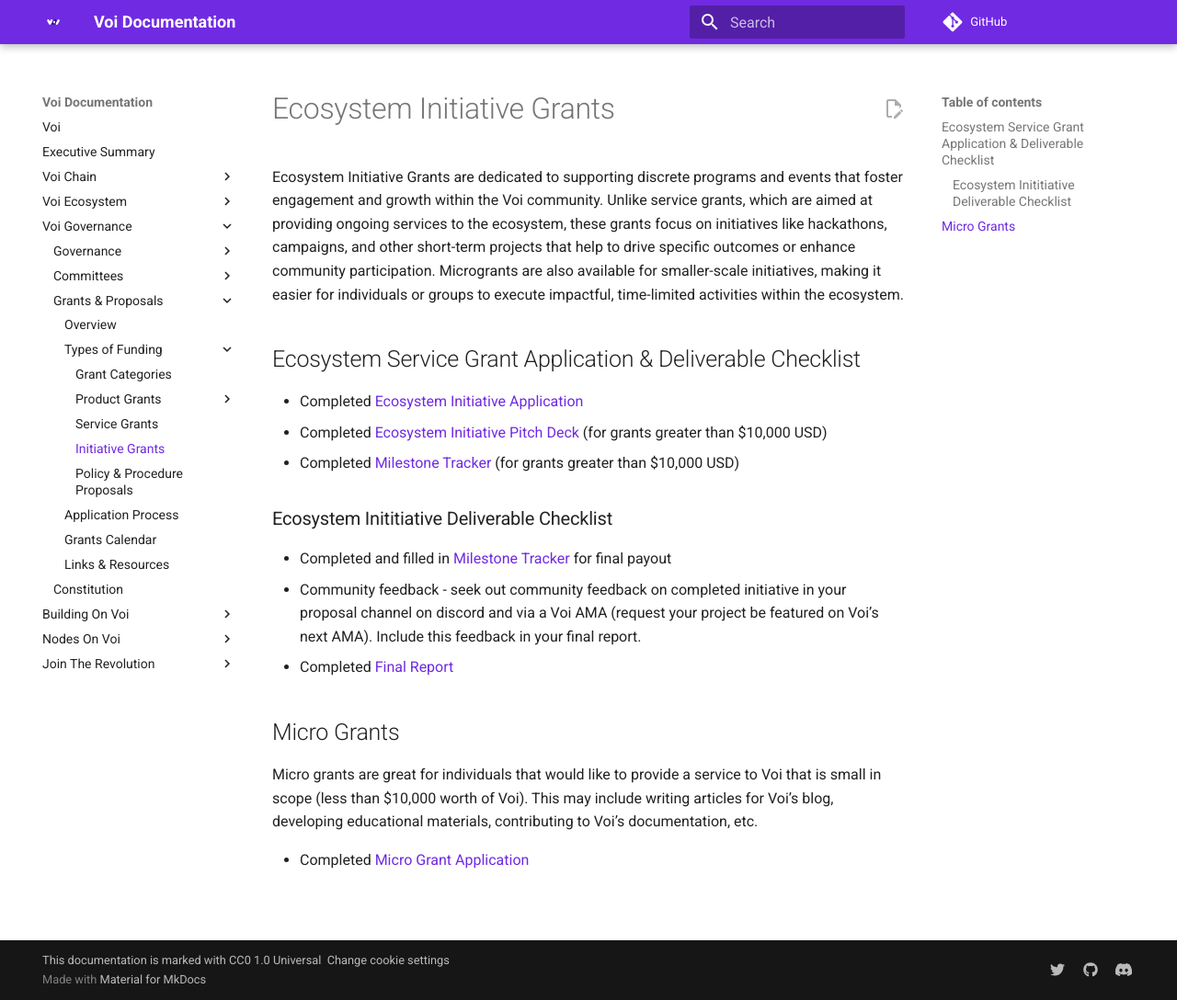
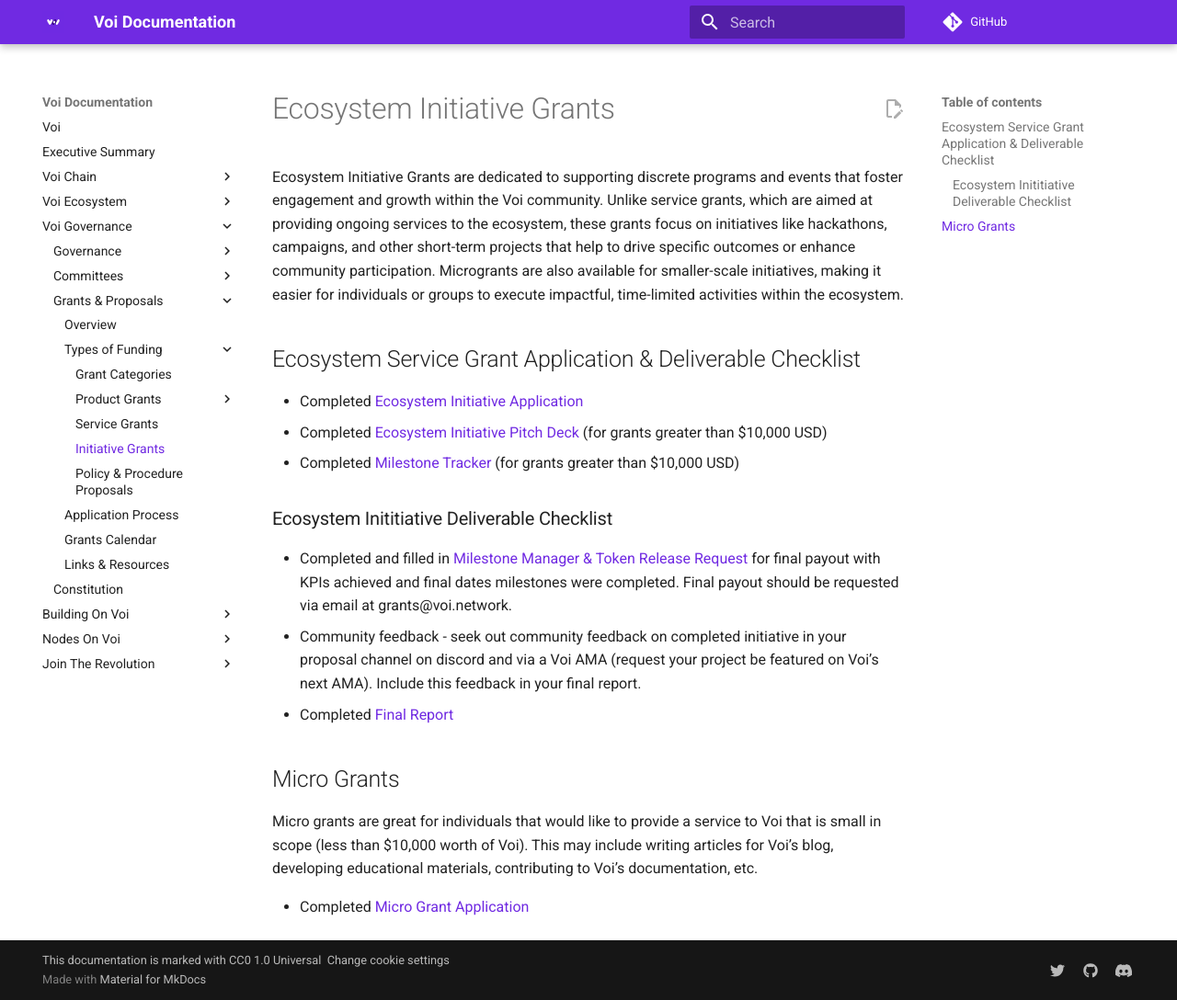
Before and after one commit to VoiNetwork/learn-more, an MkDocs documentation site: the page built from docs/governance/proposals/initiative-grants.md, in a window 1280 px wide and 1088 px high. Shown: the whole window at 92% size. Built offline with MkDocs 1.6.1 and Material for MkDocs 9.7.7, drawn with Linux system fonts in a browser that asks for light colours; plug-ins that fetch from the network failed and are left out; comment, search, counter and statistics services are not loaded.

Commit message:
Update initiative-grants.md

```diff
--- a/docs/governance/proposals/initiative-grants.md
+++ b/docs/governance/proposals/initiative-grants.md
@@ -10,7 +10,7 @@ Ecosystem Initiative Grants are dedicated to supporting discrete programs and ev
 
 ### Ecosystem Inititiative Deliverable Checklist
 
-- Completed and filled in [Milestone Tracker](https://docs.google.com/document/d/17QS_FfhjEttHnXu2d3DWKk4qoD6irAv0F3sVF17Y6wQ/edit#heading=h.alfnp343pc9r) for final payout
+- Completed and filled in [Milestone Manager & Token Release Request](https://docs.google.com/spreadsheets/d/1MF8G4e-szjFhGJP7KFo_K1aLyhwO2dWNHsE70Co1HqU/edit?gid=0#gid=0) for final payout with KPIs achieved and final dates milestones were completed. Final payout should be requested via email at grants@voi.network.
 - Community feedback - seek out community feedback on completed initiative in your proposal channel on discord and via a Voi AMA (request your project be featured on Voi’s next AMA). Include this feedback in your final report.
 - Completed [Final Report](https://docs.google.com/forms/d/1IrHtxHIVU8JStDeOf94pBrQaZeMPodt1C_OxnqtN72s/edit)
 
```
